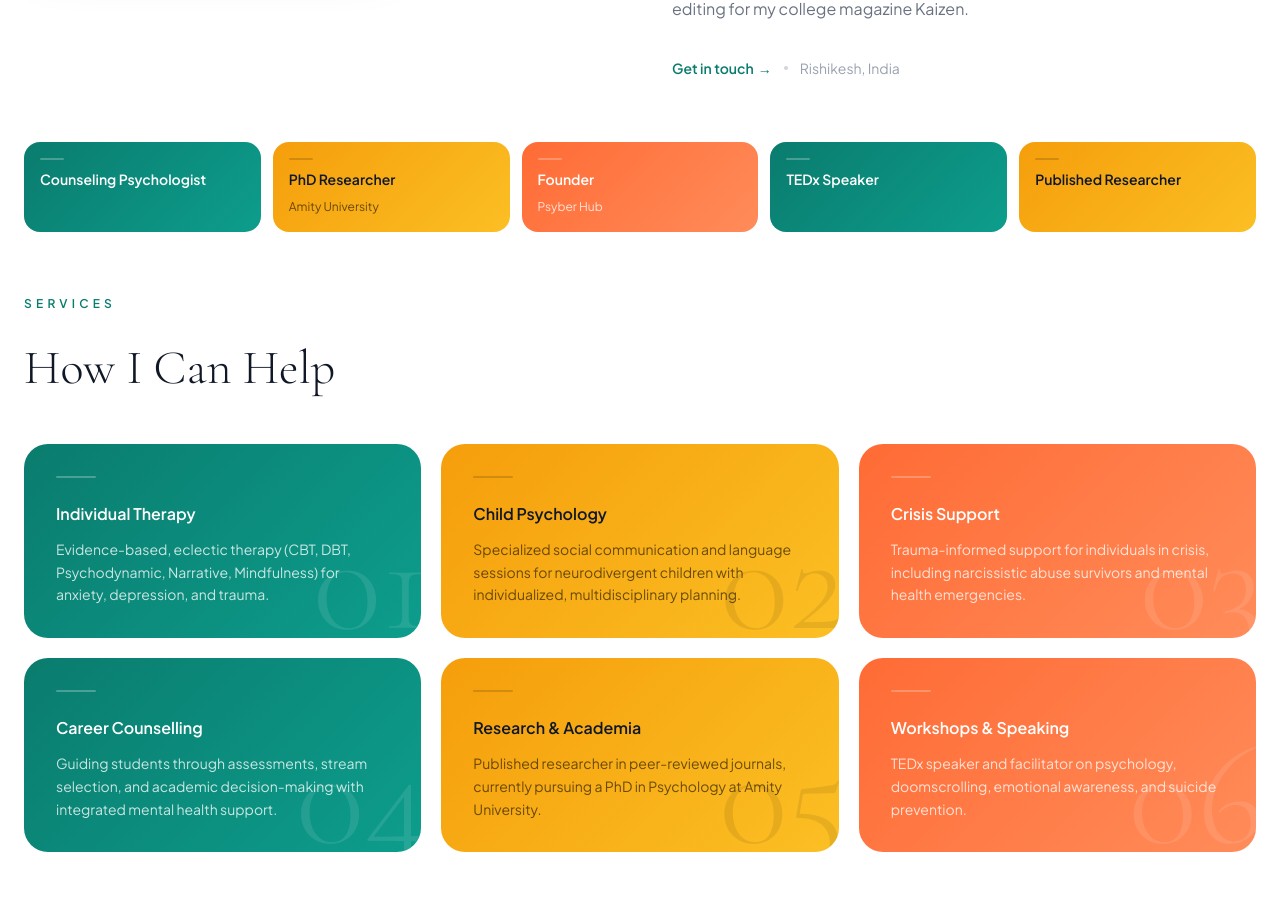
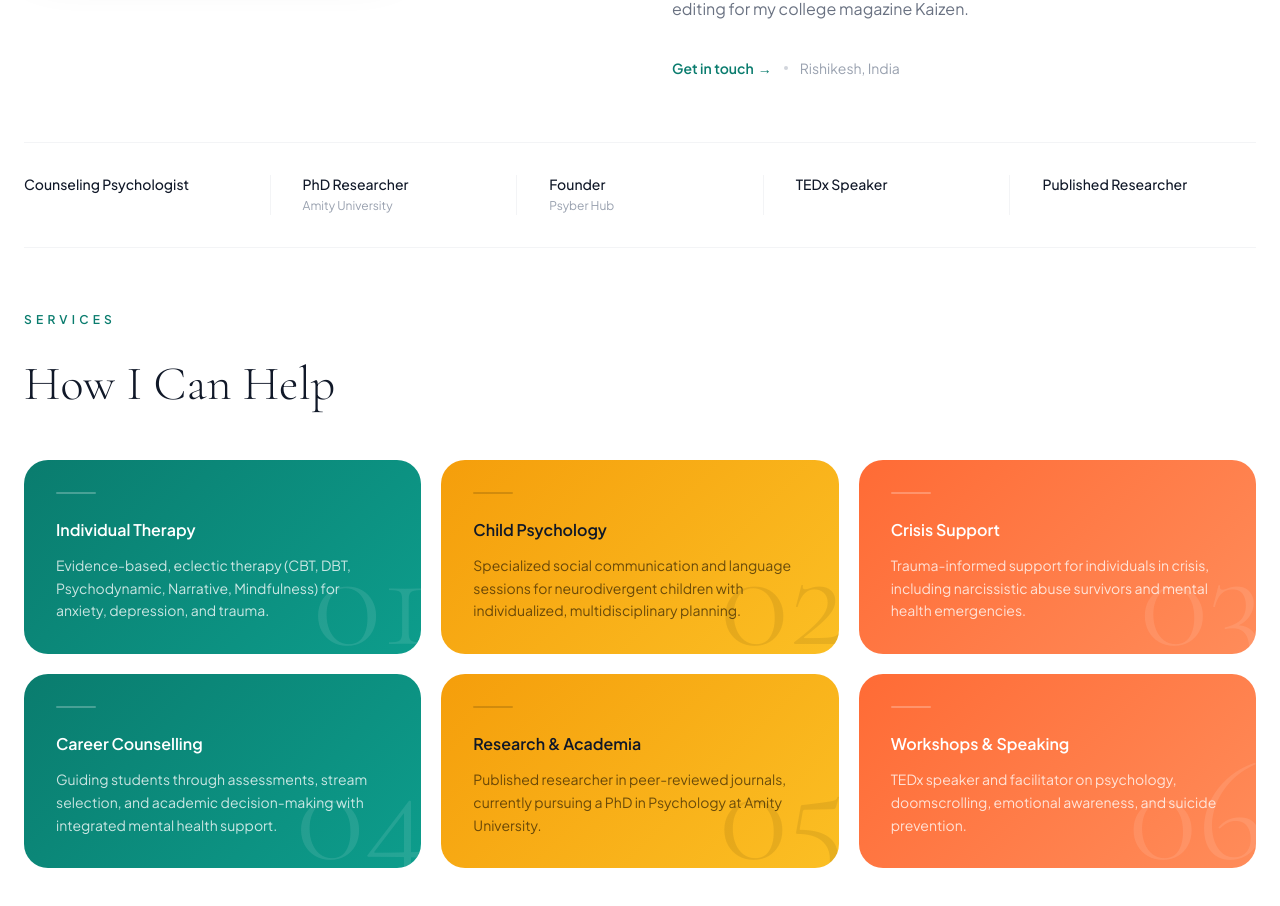
Before and after one commit to Meemansha-Gaur-17/meemansha-gaur, a Next.js app: page / in a window 1280 px wide. Shown: the part 1530-2436 px from the top of the page. Built offline with nearby package versions, Linux system fonts and the light colour scheme.

Commit message:
minor fix

```diff
--- a/app/components/About/CredentialsBento.tsx
+++ b/app/components/About/CredentialsBento.tsx
@@ -1,32 +1,38 @@
-import { CARD_THEMES, CREDENTIALS } from "./constants";
+import { CREDENTIALS } from "./constants";
 
 export default function CredentialsBento() {
   return (
-    <div className="grid grid-cols-2 md:grid-cols-3 lg:grid-cols-5 gap-3 mb-16">
-      {CREDENTIALS.map((item, i) => {
-        const theme = CARD_THEMES[i % CARD_THEMES.length];
-
-        return (
+    <div className="mb-16 py-8 border-y border-gray-100">
+      {/* Desktop: single row, hairline vertical dividers */}
+      <div className="hidden lg:flex">
+        {CREDENTIALS.map((item, i) => (
           <div
             key={item.title}
-            className="rounded-2xl px-4 py-4 flex flex-col gap-2.5"
-            style={{ background: theme.bgGrad }}
+            className={`flex-1 ${i > 0 ? "pl-8 border-l border-gray-100" : "pr-8"}`}
           >
-            <div
-              className="w-6 h-0.5 rounded-full shrink-0"
-              style={{ backgroundColor: theme.rule }}
-            />
-            <p className={`font-body text-sm font-semibold leading-snug ${theme.title}`}>
+            <p className="font-body text-sm font-medium text-gray-900 leading-snug">
               {item.title}
             </p>
             {item.subtitle && (
-              <p className="font-body text-xs leading-snug" style={{ color: theme.desc }}>
+              <p className="font-body text-xs text-gray-400 mt-1 leading-snug">
                 {item.subtitle}
               </p>
             )}
           </div>
-        );
-      })}
+        ))}
+      </div>
+
+      {/* Mobile / tablet: compact vertical list */}
+      <div className="lg:hidden flex flex-col divide-y divide-gray-100">
+        {CREDENTIALS.map((item) => (
+          <div key={item.title} className="py-4 first:pt-0 last:pb-0">
+            <p className="font-body text-sm font-medium text-gray-900">{item.title}</p>
+            {item.subtitle && (
+              <p className="font-body text-xs text-gray-400 mt-0.5">{item.subtitle}</p>
+            )}
+          </div>
+        ))}
+      </div>
     </div>
   );
 }
```
